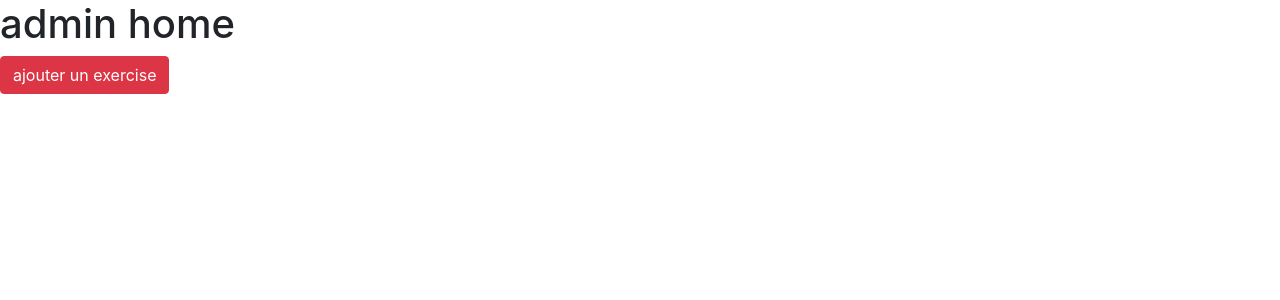
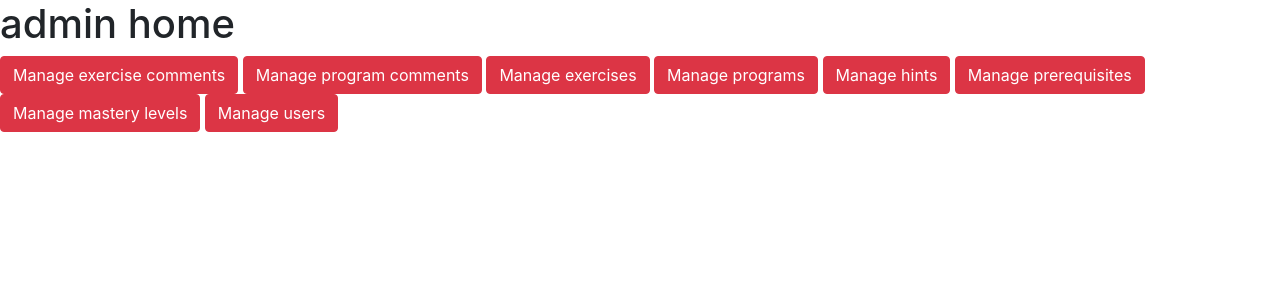
Before and after one commit to milin-fr/A-Block-Back, a Symfony app: template templates/admin/main/home.html.twig in a window 1280 px wide. Shown: the top 300 px of the page. Run offline with Twig, Linux system fonts and the light colour scheme; the template is opened without the code that fills it, so the values that code supplies are empty; some libraries are stand-ins or nearby versions.

Commit message:
admin home with links to managment pages of other entities

```diff
--- a/src/Controller/Admin/ExerciseController.php
+++ b/src/Controller/Admin/ExerciseController.php
@@ -189,9 +189,6 @@ class ExerciseController extends AbstractController
             $entityManager->flush();
         }
 
-        // Un flash message aléatoire
-        $this->addFlash('success', $messageGenerator->getHappyMessage());
-
-        return $this->redirectToRoute('exercise_back_list');
+        return $this->redirectToRoute('admin_exercise_index');
     }
 }
--- a/src/Controller/Admin/HintController.php
+++ b/src/Controller/Admin/HintController.php
@@ -16,7 +16,7 @@ use Symfony\Component\Routing\Annotation\Route;
 class HintController extends AbstractController
 {
     /**
-     * @Route("/", name="hint_index", methods={"GET"})
+     * @Route("/", name="admin_hint_index", methods={"GET"})
      */
     public function index(HintRepository $hintRepository): Response
     {
--- a/src/Controller/Admin/MasteryLevelController.php
+++ b/src/Controller/Admin/MasteryLevelController.php
@@ -11,12 +11,12 @@ use Symfony\Component\HttpFoundation\Response;
 use Symfony\Component\Routing\Annotation\Route;
 
 /**
- * @Route("/mastery/level")
+ * @Route("/mastery-level")
  */
 class MasteryLevelController extends AbstractController
 {
     /**
-     * @Route("/", name="mastery_level_index", methods={"GET"})
+     * @Route("/", name="admin_mastery_level_index", methods={"GET"})
      */
     public function index(MasteryLevelRepository $masteryLevelRepository): Response
     {
--- a/src/Controller/Admin/PrerequisiteController.php
+++ b/src/Controller/Admin/PrerequisiteController.php
@@ -16,7 +16,7 @@ use Symfony\Component\Routing\Annotation\Route;
 class PrerequisiteController extends AbstractController
 {
     /**
-     * @Route("/", name="prerequisite_index", methods={"GET"})
+     * @Route("/", name="admin_prerequisite_index", methods={"GET"})
      */
     public function index(PrerequisiteRepository $prerequisiteRepository): Response
     {
--- a/src/Controller/Admin/ProgramCommentController.php
+++ b/src/Controller/Admin/ProgramCommentController.php
@@ -11,12 +11,12 @@ use Symfony\Component\HttpFoundation\Response;
 use Symfony\Component\Routing\Annotation\Route;
 
 /**
- * @Route("/program/comment")
+ * @Route("/program-comment")
  */
 class ProgramCommentController extends AbstractController
 {
     /**
-     * @Route("/", name="program_comment_index", methods={"GET"})
+     * @Route("/", name="admin_program_comment_index", methods={"GET"})
      */
     public function index(ProgramCommentRepository $programCommentRepository): Response
     {
--- a/src/Controller/Admin/ProgramController.php
+++ b/src/Controller/Admin/ProgramController.php
@@ -16,7 +16,7 @@ use Symfony\Component\Routing\Annotation\Route;
 class ProgramController extends AbstractController
 {
     /**
-     * @Route("/", name="program_index", methods={"GET"})
+     * @Route("/", name="admin_program_index", methods={"GET"})
      */
     public function index(ProgramRepository $programRepository): Response
     {
--- a/src/Controller/Admin/UserController.php
+++ b/src/Controller/Admin/UserController.php
@@ -16,7 +16,7 @@ use Symfony\Component\Routing\Annotation\Route;
 class UserController extends AbstractController
 {
     /**
-     * @Route("/", name="user_index", methods={"GET"})
+     * @Route("/", name="admin_user_index", methods={"GET"})
      */
     public function index(UserRepository $userRepository): Response
     {
--- a/templates/admin/exercise/index.html.twig
+++ b/templates/admin/exercise/index.html.twig
@@ -21,6 +21,7 @@
                 <td>
                     <a href="{{ path('admin_exercise_show', {'id': exercise.id}) }}">show</a>
                     <a href="{{ path('admin_exercise_edit', {'id': exercise.id}) }}">edit</a>
+                    <a href="{{ path('admin_exercise_delete', {'id': exercise.id}) }}">delete</a>
                 </td>
             </tr>
         {% else %}
--- a/templates/admin/main/home.html.twig
+++ b/templates/admin/main/home.html.twig
@@ -5,7 +5,14 @@
 {% block body %}
     <h1>admin home</h1>
 <div>
-    <a href="{{ path('admin_exercise_new') }}" class="btn btn-danger">ajouter un exercise</a>
+    <a href="{{ path('admin_exercise_comment_index') }}" class="btn btn-danger">Manage exercise comments</a>
+    <a href="{{ path('admin_program_comment_index') }}" class="btn btn-danger">Manage program comments</a>
+    <a href="{{ path('admin_exercise_index') }}" class="btn btn-danger">Manage exercises</a>
+    <a href="{{ path('admin_program_index') }}" class="btn btn-danger">Manage programs</a>
+    <a href="{{ path('admin_hint_index') }}" class="btn btn-danger">Manage hints</a>
+    <a href="{{ path('admin_prerequisite_index') }}" class="btn btn-danger">Manage prerequisites</a>
+    <a href="{{ path('admin_mastery_level_index') }}" class="btn btn-danger">Manage mastery levels</a>
+    <a href="{{ path('admin_user_index') }}" class="btn btn-danger">Manage users</a>
 </div>
 
         {% for line in data %}
```
Also changed, not shown: src/Controller/Admin/ExerciseCommentController.php (+3 -26 lines).
